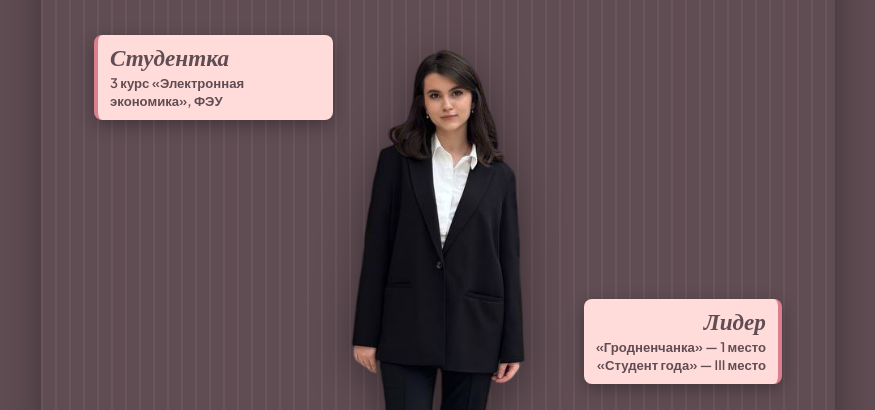
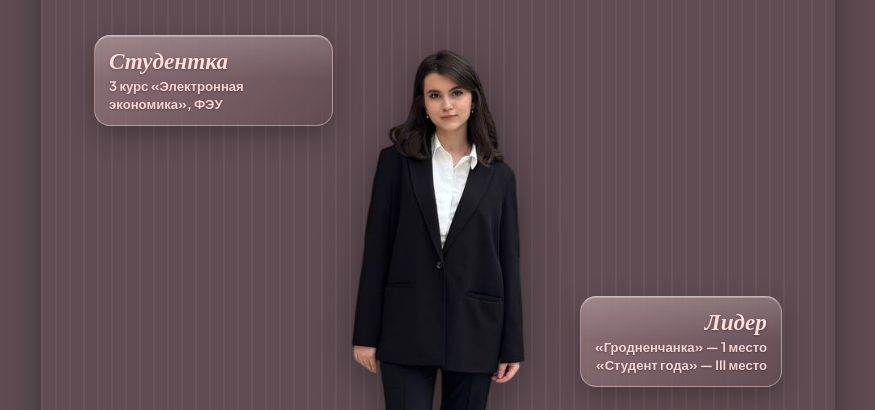
Before and after one commit to BUIVER/aleksandra-baraban-leader, a plain HTML site: page booklet.html in a window 1280 px wide. Shown: the part 390-800 px from the top of the page, without its empty margins (202-1077 px from the left). Drawn offline with nearby package versions, Linux system fonts and the light colour scheme.

Commit message:
Apply glassmorphism styling to booklet annot cards.
Match frosted panels on the dark title page background.

Co-authored-by: Cursor <cursoragent@cursor.com>

```diff
--- a/booklet.html
+++ b/booklet.html
@@ -292,22 +292,53 @@
     .annot {
       position: relative;
       z-index: 5;
-      background: #FFDBDA;
-      border-left: 4px solid #DB7F8E;
-      border-radius: 8px;
-      padding: 10px 12px;
-      box-shadow: 0 6px 18px rgba(0,0,0,0.3);
+      background: linear-gradient(135deg, rgba(255, 219, 218, 0.26), rgba(96, 77, 83, 0.42));
+      backdrop-filter: blur(16px) saturate(140%);
+      -webkit-backdrop-filter: blur(16px) saturate(140%);
+      border: 1px solid rgba(255, 219, 218, 0.42);
+      border-top-color: rgba(255, 255, 255, 0.58);
+      border-radius: 16px;
+      padding: 12px 14px;
+      box-shadow: 0 10px 28px rgba(0, 0, 0, 0.28), inset 0 1px 0 rgba(255, 255, 255, 0.28);
+      overflow: hidden;
       font-family: 'Plus Jakarta Sans', sans-serif;
-      color: #FFDBDA;
       line-height: 1.25;
       max-width: 100%;
     }
-    .title-side-right .annot {
-      border-left: none;
-      border-right: 4px solid #DB7F8E;
+
+    .annot::before {
+      content: "";
+      position: absolute;
+      inset: 0 0 auto 0;
+      height: 48%;
+      background: linear-gradient(180deg, rgba(255, 255, 255, 0.16), transparent);
+      pointer-events: none;
     }
-    .annot .ann-big { display: block; font-family: 'Cormorant Garamond', serif; font-style: italic; font-size: 1.45rem; color: #604D53; font-weight: 700; }
-    .annot .ann-small { display: block; font-size: 0.82rem; font-weight: 600; color: #604D53; line-height: 1.35; }
+
+    .annot .ann-big,
+    .annot .ann-small {
+      position: relative;
+      z-index: 1;
+    }
+
+    .annot .ann-big {
+      display: block;
+      font-family: 'Cormorant Garamond', serif;
+      font-style: italic;
+      font-size: 1.45rem;
+      font-weight: 700;
+      color: #FFDBDA;
+      text-shadow: 0 1px 3px rgba(0, 0, 0, 0.35);
+    }
+
+    .annot .ann-small {
+      display: block;
+      font-size: 0.82rem;
+      font-weight: 700;
+      color: rgba(255, 219, 218, 0.95);
+      line-height: 1.35;
+      text-shadow: 0 1px 2px rgba(0, 0, 0, 0.3);
+    }
 
     .title-quote {
       position: relative;
```
